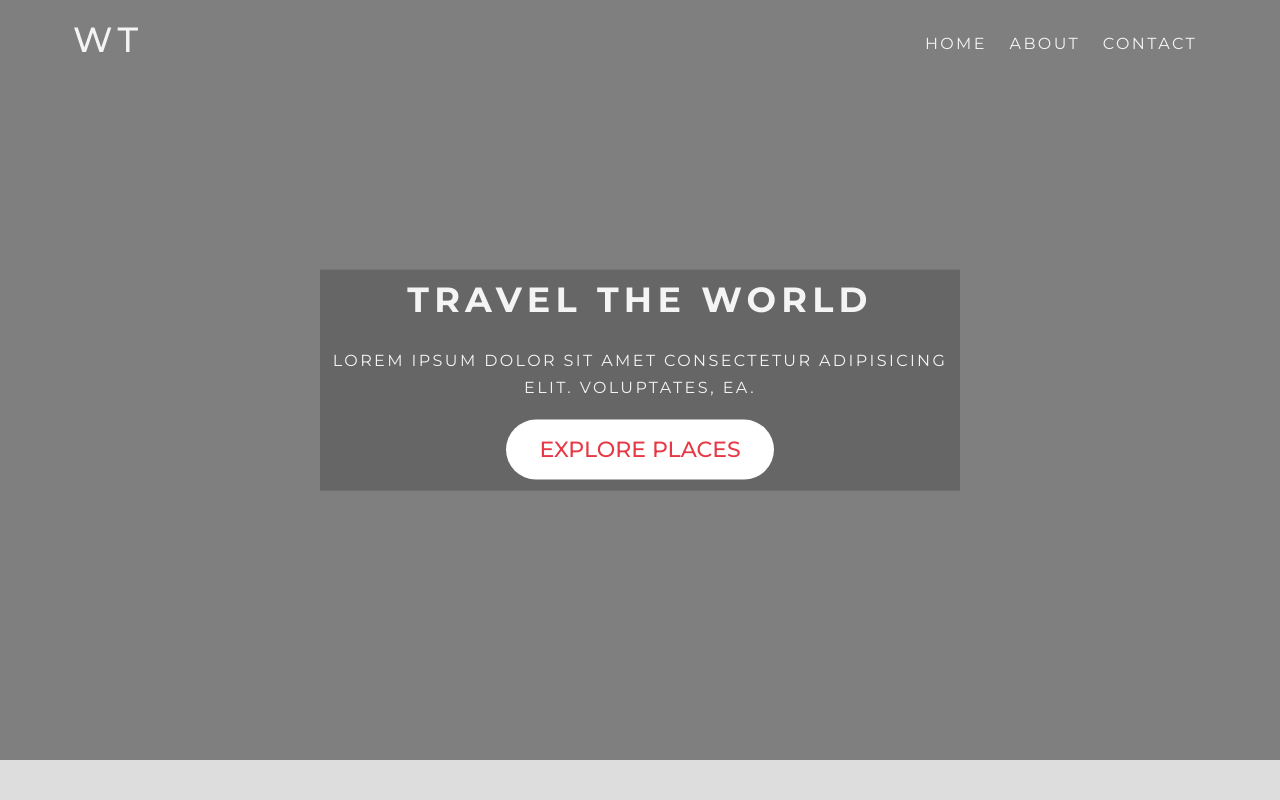
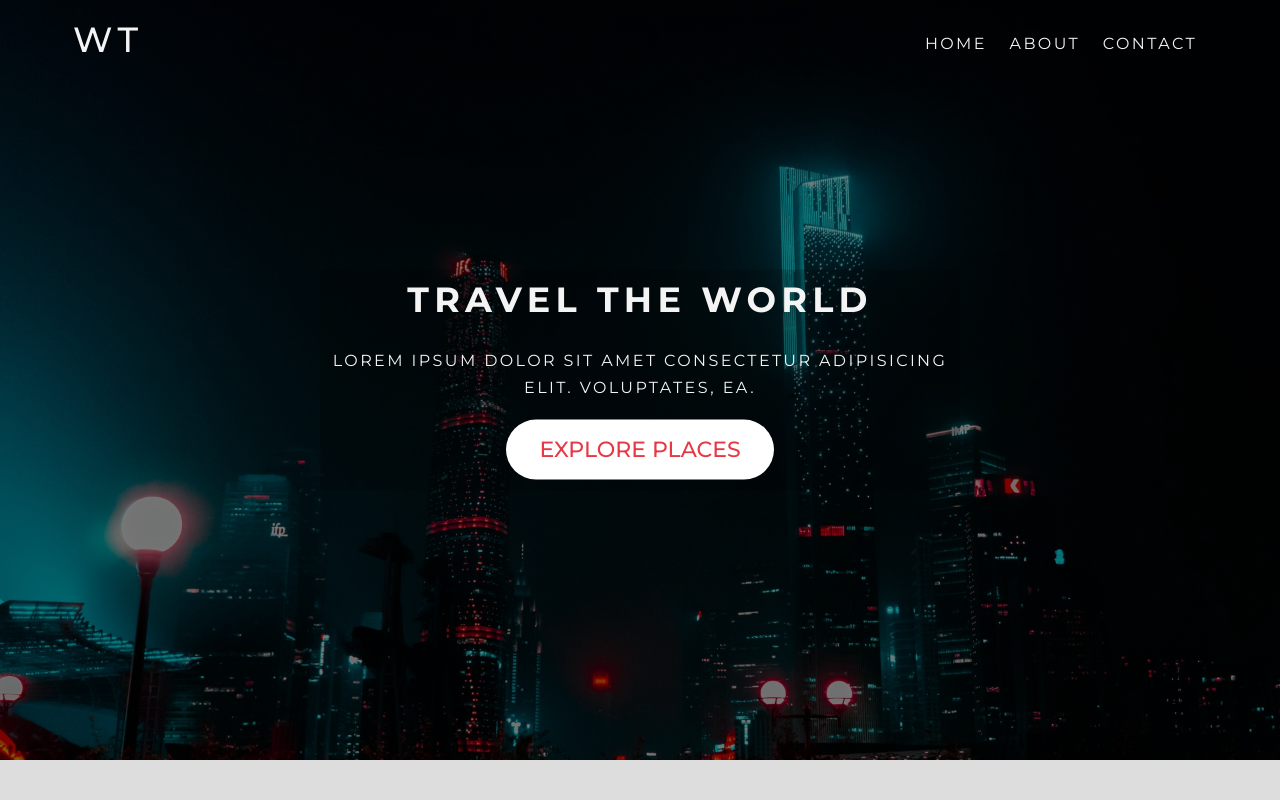
Before and after one commit to krsnabnsl/Travel-website, a plain HTML site: page index.html in a window 1280 px wide. Shown: the top 800 px of the page. Drawn offline with Linux system fonts and the light colour scheme; files whose address does not match are found by name.

Commit message:
Update style.css

```diff
--- a/style.css
+++ b/style.css
@@ -83,7 +83,7 @@ h1,h2,h3{
 /* ############### Header Styling ################## */
 .header{
     height: 95vh;
-    background: linear-gradient(rgba(0,0,0,0.5),rgba(0,0,0,0.5)), url(../img/header-image.jpg);
+    background: linear-gradient(rgba(0,0,0,0.5),rgba(0,0,0,0.5)), url(header-image.jpg);
     background-position: center;
     background-size: cover;
     background-repeat: no-repeat;
```
